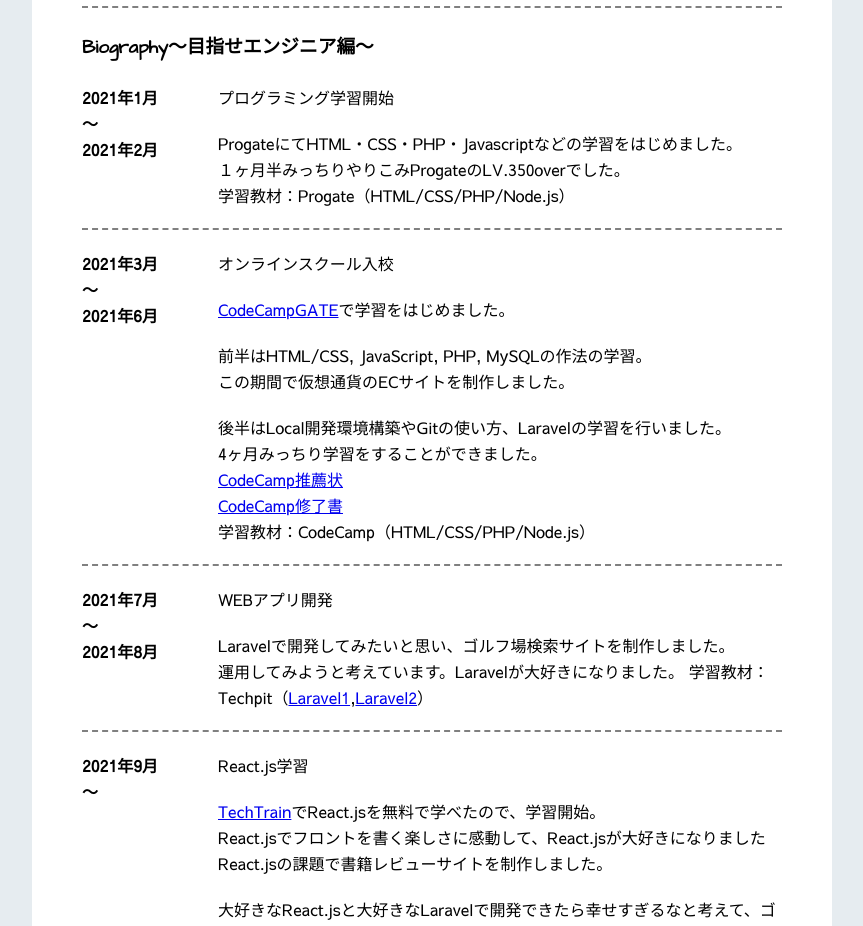
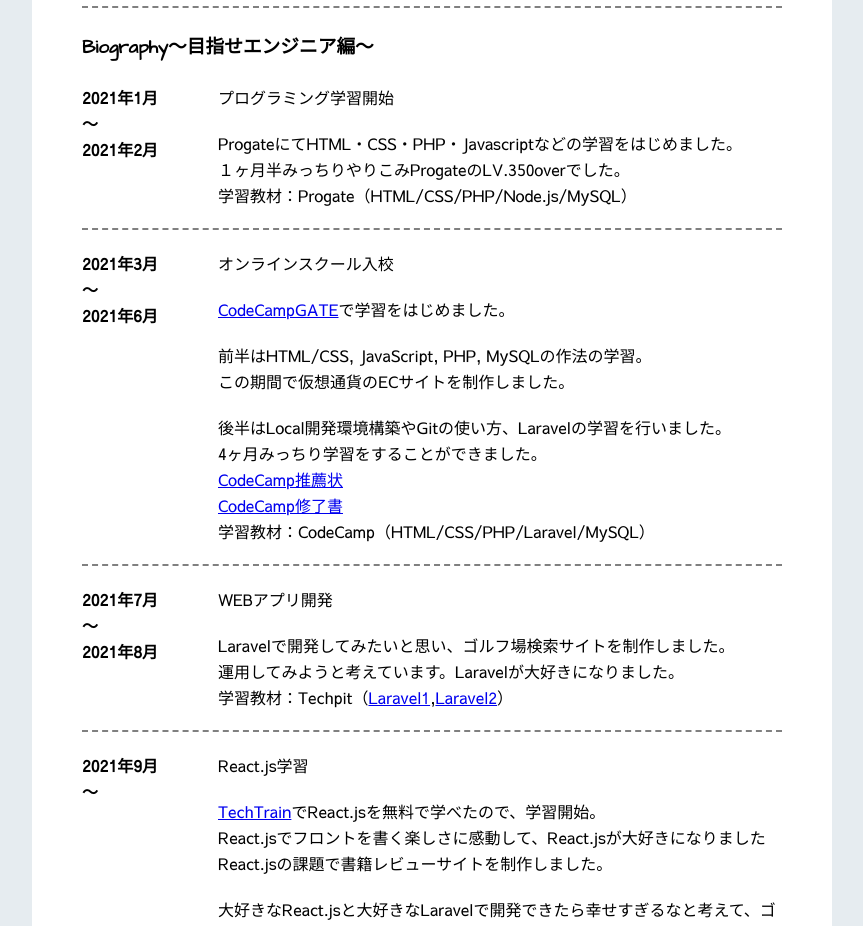
Before and after one commit to Ryotaross/Portfolio2, a React (Create React App) app: page /history in a window 1280 px wide. Shown: the part 820-1746 px from the top of the page, without its empty margins (208-1071 px from the left). Built offline with nearby package versions, Linux system fonts and the light colour scheme.

Commit message:
プロダクト並び替え

```diff
--- a/src/components/historyMain.tsx
+++ b/src/components/historyMain.tsx
@@ -69,7 +69,7 @@
           <MainText>
             ProgateにてHTML・CSS・PHP・Javascriptなどの学習をはじめました。<br />
             １ヶ月半みっちりやりこみProgateのLV.350overでした。<br />
-            学習教材：Progate（HTML/CSS/PHP/Node.js）
+            学習教材：Progate（HTML/CSS/PHP/Node.js/MySQL）
           </MainText>
         </div>
       </Flex>
@@ -104,7 +104,7 @@
                 CodeCamp修了書
               </a>
               <br />
-              学習教材：CodeCamp（HTML/CSS/PHP/Node.js）
+              学習教材：CodeCamp（HTML/CSS/PHP/Laravel/MySQL）
             </MainText>
           </div>
         </div>
@@ -120,7 +120,7 @@
           <MainText>WEBアプリ開発</MainText>
           <MainText>
             Laravelで開発してみたいと思い、ゴルフ場検索サイトを制作しました。<br />
-            運用してみようと考えています。Laravelが大好きになりました。
+            運用してみようと考えています。Laravelが大好きになりました。<br />
             学習教材：Techpit（
               <a href="https://www.techpit.jp/courses/11" target="_blank" rel="noopener noreferrer">
                 Laravel1
--- a/src/components/productMain.tsx
+++ b/src/components/productMain.tsx
@@ -14,16 +14,6 @@
 function ProductMain() {
   return (
     <Main>
-      <Item>
-        <MainName>Book!-書籍レビューアプリ</MainName>
-        <a href="https://book-review-react.herokuapp.com/" target="_blank" rel="noopener noreferrer"><ProductImage src={Book} alt="book" /></a>
-        <MainText>
-          React.jsでのアプリ開発の練習として、書籍レビューアプリを制作しました。<br />
-          User:BBB<br />
-          Pass:CCC
-        </MainText>
-        <MainText>Skills:HTML/CSS/React.js</MainText>
-      </Item>
       <Item>
         <MainName>ショートコース大全-ゴルフ場検索アプリ</MainName>
         <a href="http://the-twenty.tokyo:8000/" target="_blank" rel="noopener noreferrer"><ProductImage src={golf} alt="book" /></a>
@@ -44,6 +34,17 @@
         <MainText>Skills:HTML/CSS/Bootstrap/PHP/MySQL</MainText>
       </Item>
       <Item>
+        <MainName>Book!-書籍レビューアプリ</MainName>
+        <a href="https://book-review-react.herokuapp.com/" target="_blank" rel="noopener noreferrer"><ProductImage src={Book} alt="book" /></a>
+        <MainText>
+          React.jsでのアプリ開発の練習として、書籍レビューアプリを制作しました。<br />
+          User:BBB<br />
+          Pass:CCC<br />
+          ※Heroku無料枠のため閲覧したい際は連絡ください。
+        </MainText>
+        <MainText>Skills:HTML/CSS/React.js</MainText>
+      </Item>
+      <Item>
         <MainName>Osaka Short Course-ゴルフ場マップアプリ</MainName>
         <PreProductImage src={osaka} alt="book" />
         <PreProductImage src={osaka2} alt="book" />
```
